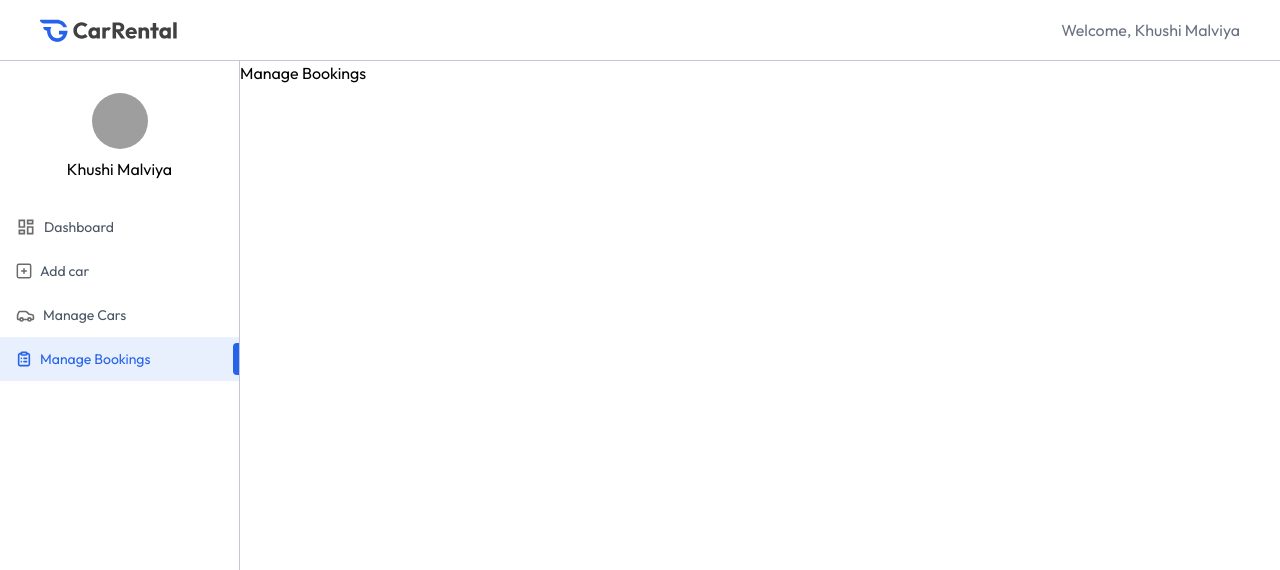
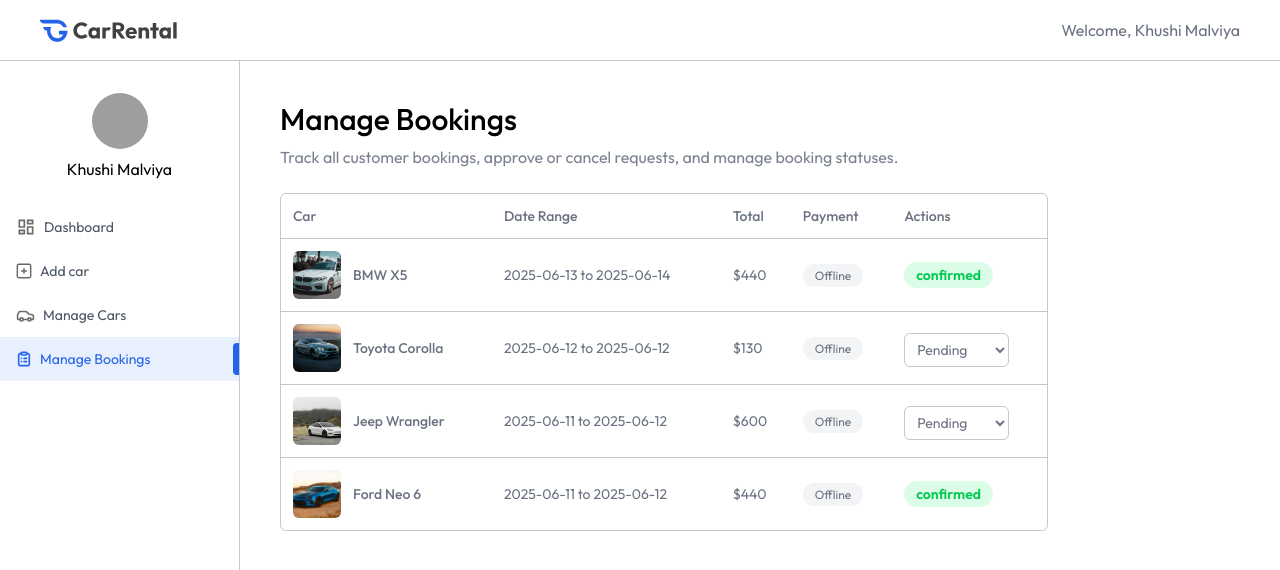
Before and after one commit to khushi-malviya/CarRental-MERNstack, a React (Vite) app in the folder client/: page /owner/manage-bookings in a window 1280 px wide. Shown: the top 570 px of the page. Built offline with nearby package versions, Linux system fonts and the light colour scheme; grey boxes are pictures that could not be loaded.

Commit message:
ManageBookings page created for Admin/Owner !

```diff
--- a/client/src/pages/owner/ManageBookings.jsx
+++ b/client/src/pages/owner/ManageBookings.jsx
@@ -1,8 +1,62 @@
-import React from 'react'
+import React, { useEffect, useState } from 'react'
+import { dummyMyBookingsData } from '../../assets/assets'
+import Title from '../../components/owner/Title'
 
 const ManageBookings = () => {
+  const currency=import.meta.env.VITE_CURRENCY
+  const [bookings, setBookings] =useState([])
+  const fetchOwnerBookings = async ()=>{
+    setBookings(dummyMyBookingsData)
+  }
+  useEffect(()=>{
+    fetchOwnerBookings()
+  },[])
   return (
-    <div>Manage Bookings</div>
+    <div className='px-4 pt-10 md:px-10 w-full'>
+      <Title title="Manage Bookings" subTitle="Track all customer bookings, approve or cancel requests, and manage booking statuses."/>
+      <div className='max-w-3xl w-full rounded-md overflow-hidden border border-borderColor mt-6'>
+          <table className='w-full border-collapse text-left text-sm text-gray-600'>
+            <thead className='text-gray-500'>
+              <tr>
+                <th className="p-3 font-medium">Car</th>
+                <th className="p-3 font-medium max-md:hidden">Date Range</th>
+                <th className="p-3 font-medium">Total</th>
+                <th className="p-3 font-medium max-md:hidden">Payment</th>
+                <th className="p-3 font-medium">Actions</th>
+              </tr>
+            </thead>
+            <tbody>
+              {bookings.map((booking, index) => (
+                <tr key={index} className='border-t border-borderColor text-gray-500'>
+                  <td className='p-3 flex items-center gap-3'>
+                    <img src={booking.car.image} alt="" className='h-12 w-12 aspect-square rounded-md object-cover'/>
+                    <p className='font-medium max-md:hidden'>{booking.car.brand} {booking.car.model}</p>
+                  </td>
+                  <td className='p-3 max-md:hidden'>
+                       {booking.pickupDate.split('T')[0]} to {booking.returnDate.split('T')[0]}
+                  </td>
+                  <td className='p-3'>{currency}{booking.price}</td>
+                  <td className='p-3 max-md:hidden'>
+                    <span className='bg-gray-100 px-3 py-1 rounded-full text-xs'>Offline</span>
+                  </td>
+                  <td className='p-3'>
+                    {booking.status === 'pending' ? (
+                      <select value={booking.status} className='px-2 py-1.5 mt-1 text-gray-500 border border-borderColor rounded-md outline-none'>
+                        <option value="pending">Pending</option>
+                        <option value="cancelled">Cancelled</option>
+                        <option value="confirmed">Confirmed</option>
+                      </select>
+                    ): (
+                      <span className={`px-3 py-1 rounded-full text-sx font-semibold ${booking.status === 'confirmed' ? 'bg-green-100 text-green-500' : 'bg-red-100 text-red-500'}`}>{booking.status}</span>
+                    )}
+                  </td>
+                </tr>
+              ))}
+            </tbody>
+
+          </table>
+      </div>
+    </div>
   )
 }
 
--- a/client/src/pages/owner/ManageCars.jsx
+++ b/client/src/pages/owner/ManageCars.jsx
@@ -4,7 +4,7 @@
 
 const ManageCars = () => {
   const currency=import.meta.env.VITE_CURRENCY
-  const [car, setCars] = useState([])
+  const [cars, setCars] = useState([])
   const fetchOwnerCars = async ()=>{
     setCars(dummyCarData)
   }
@@ -26,7 +26,7 @@
               </tr>
             </thead>
             <tbody>
-              {car.map((car, index) => (
+              {cars.map((car, index) => (
                 <tr key={index} className='border-t border-borderColor'>
                   <td className='p-3 flex items-center gap-3'>
                     <img src={car.image} alt="" className='h-12 w-12 aspect-square rounded-md object-cover'/>
```
